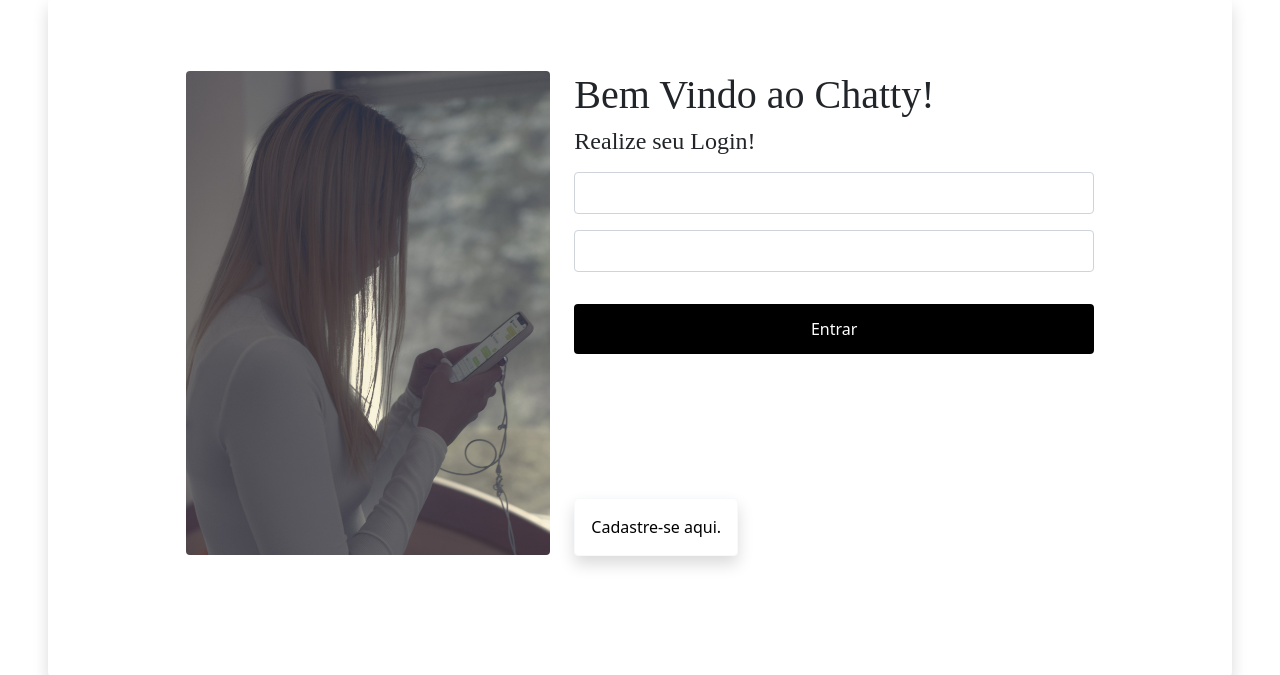
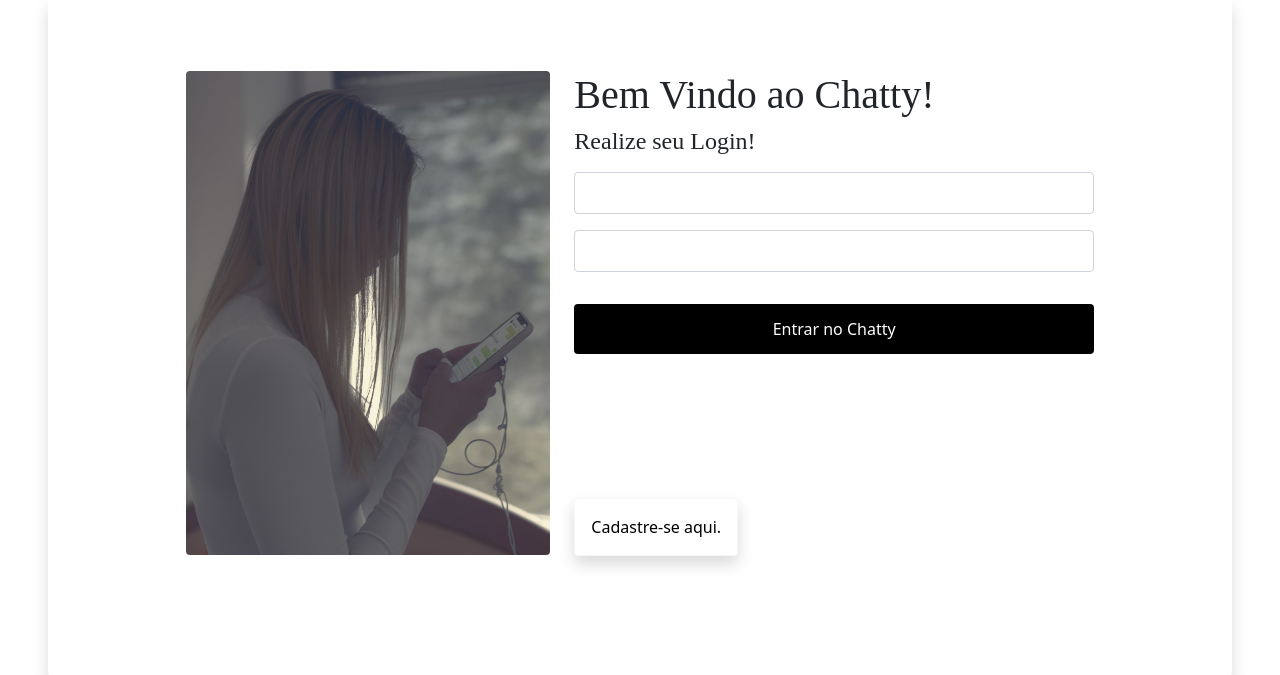
Before and after one commit to JoaoNogaroli/projeto-all, a Flask app: page / in a window 1280 px wide. Shown: the part 25-700 px from the top of the page. Run offline with Flask 2, Linux system fonts and the light colour scheme.

Commit message:
finished

```diff
--- a/templates/logar.html
+++ b/templates/logar.html
@@ -22,7 +22,7 @@
                     <input class="form-control my-3 p-2" type="password" name="senha" >
                 </div>
                 <div class="col-sm">
-                    <input type="submit" class="mt-3 mb-5" style="border:none;outline:none;height:50px;width:100%; background-color: black;color:white;border-radius:4px;" value="Entrar">
+                    <input type="submit" class="mt-3 mb-5" style="border:none;outline:none;height:50px;width:100%; background-color: black;color:white;border-radius:4px;" value="Entrar no Chatty">
                 </div>
             </div>
         </form><br><br><br><br>
```
